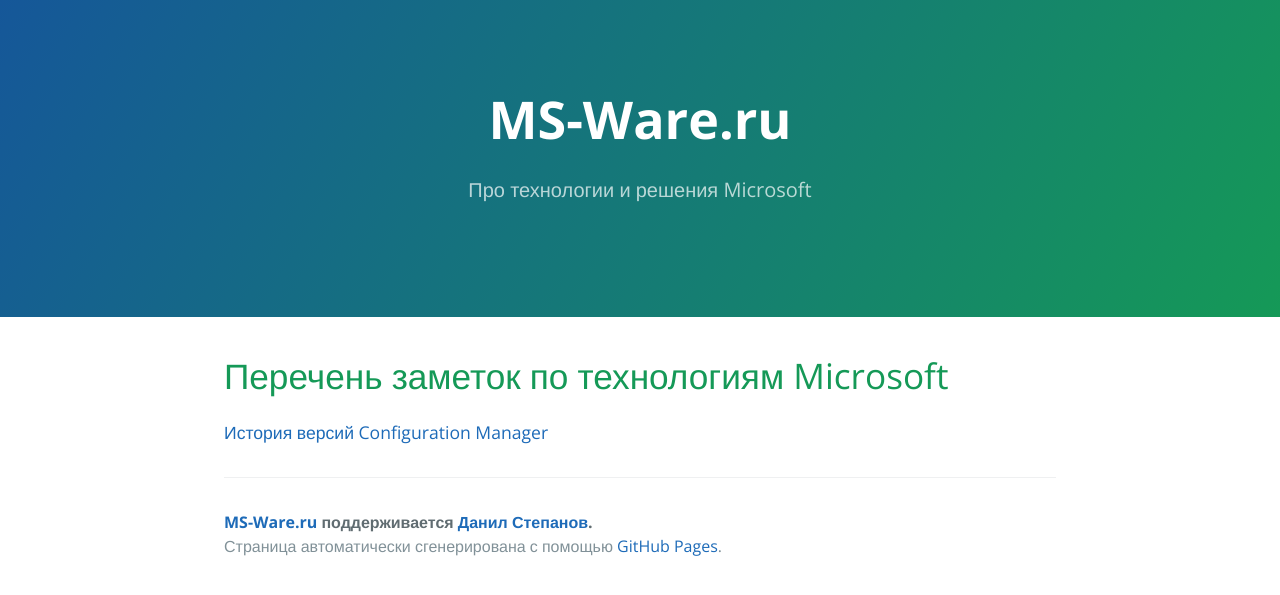
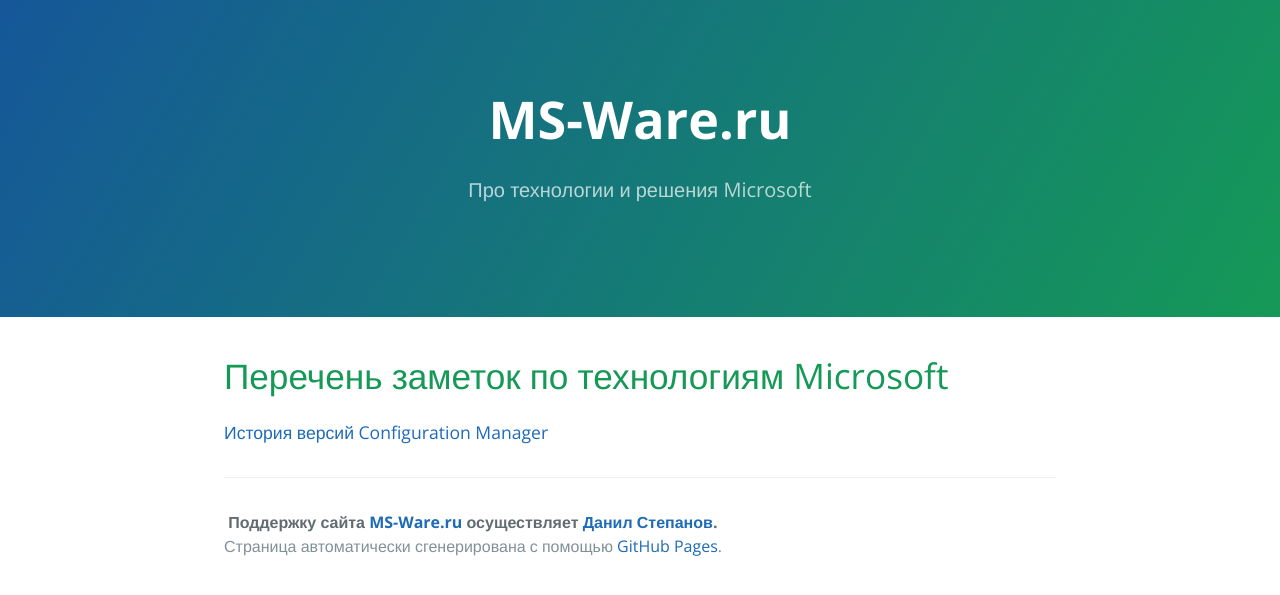
Before and after one commit to dasternd/ms-ware.github.io, a Jekyll site: the page built from index.md, in a window 1280 px wide. Shown: the top 595 px of the page. Built offline with Jekyll 4.4.1, drawn with Linux system fonts in a browser that asks for light colours; our own code applies the rules of GitHub Pages for plain Markdown files.

Commit message:
upd. футер страницы

```diff
--- a/_includes/page-footer.html
+++ b/_includes/page-footer.html
@@ -1,4 +1,4 @@
 <footer class="site-footer">
-  <span class="site-footer-owner"><a href="{{ site.url }}">{{ site.title }}</a> поддерживается <a href="{{ site.author.url }}">{{ site.author.name }}</a>.</span>
+  <span class="site-footer-owner"> Поддержку сайта <a href="{{ site.url }}">{{ site.title }}</a> осуществляет <a href="{{ site.author.url }}">{{ site.author.name }}</a>.</span>
   <span class="site-footer-credits">Страница автоматически сгенерирована с помощью <a href="https://pages.github.com">GitHub Pages</a>.</span>
 </footer>
```
